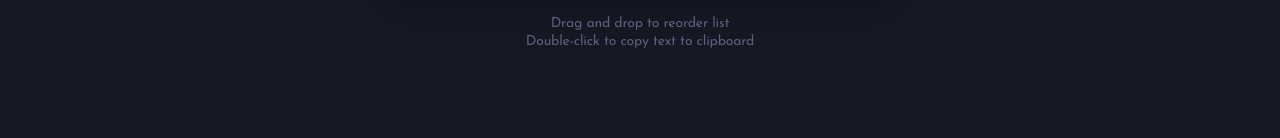
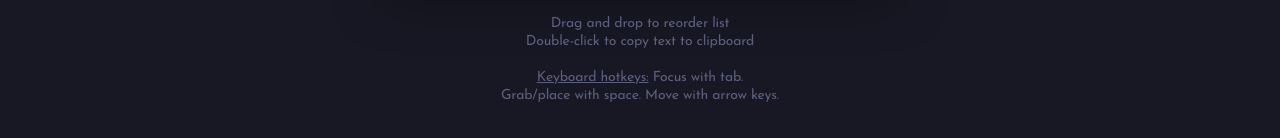
Before and after one commit to daklo91/todo-react, a React (Create React App) app: page / in a window 1280 px wide. Shown: the part 322-460 px from the top of the page. Built offline with nearby package versions, Linux system fonts and the light colour scheme.

Commit message:
Fix to make keyboard DnD work

```diff
--- a/src/App.js
+++ b/src/App.js
@@ -57,7 +57,6 @@ function App() {
 
   const handleOnDragEnd = (result) => {
     const { destination, source, draggableId } = result;
-
     if (!destination) {
       return;
     }
@@ -69,12 +68,12 @@ function App() {
       return;
     }
 
-    const tempArray = todoListData;
+    const tempArray = Array.from(todoListData);
     const draggedItem = tempArray.find((item) => item.id === draggableId);
 
     tempArray.splice(source.index, 1);
     tempArray.splice(destination.index, 0, draggedItem);
-    localStorage.setItem("todos", JSON.stringify(todoListData));
+    localStorage.setItem("todos", JSON.stringify(tempArray));
     setTodoListData(tempArray);
   };
 
@@ -169,6 +168,13 @@ function App() {
         <span className={classes.instructionText}>
           to copy text to clipboard
         </span>
+        <br />
+        <br />
+        <span>
+          <span style={{ textDecoration: "underline" }}>Keyboard hotkeys:</span>{" "}
+          Focus with tab. <br />
+          Grab/place with space. Move with arrow keys.
+        </span>
       </footer>
       <Snackbar
         timer={clipboardTimer}
```
